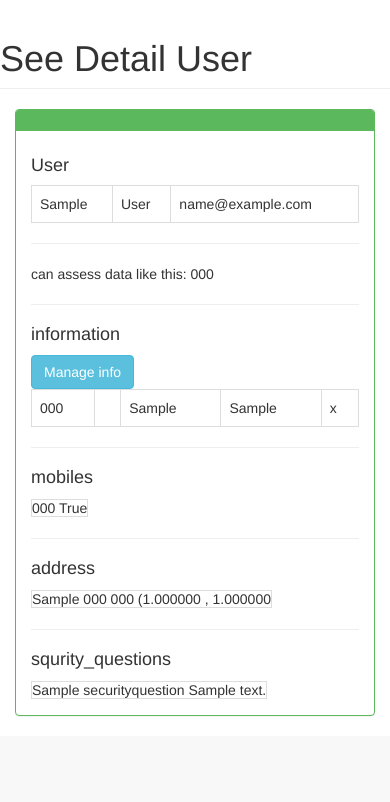
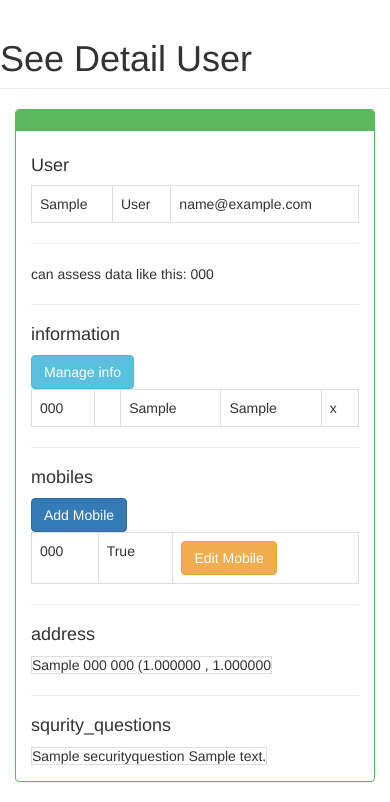
Before and after one commit to Madanifard/upload_cms, a Django app: page /user-management/user-detail/1 in a window 390 px wide. Shown: the part 251-1053 px from the top of the page. Before the commit the page ends 967 px from the top, so only its background shows below. Run offline with Django 3.2, Linux system fonts and the light colour scheme; tables that the repository leaves empty hold one stand-in row (values such as "Sample post"); some libraries are stand-ins or nearby versions.

Commit message:
Manage Mobile user in Panel

```diff
--- a/client/models.py
+++ b/client/models.py
@@ -10,6 +10,9 @@ class Information(models.Model):
     avatar = models.ImageField(upload_to='avatars')
     nationality = models.CharField(max_length=50)
     passport_code = models.CharField(max_length=50)
+
+    def __str__(self) -> str:
+        return self.national_code
 
 
 class Mobiles(models.Model):
--- a/client/queries.py
+++ b/client/queries.py
@@ -144,3 +144,18 @@ def user_details(user_id):
         }
     finally:
         return output
+
+def get_mobile_user(mobile_id):
+    output = {}
+    try:
+        output = {
+            'status': True,
+            'mobile': Mobiles.objects.get(id=mobile_id)
+        }
+    except Exception as ex:
+        output = {
+            'status': False,
+            'message': 'Mobile not Found'
+        }
+    finally:
+        return output
--- a/client/templates/client/user_details.html
+++ b/client/templates/client/user_details.html
@@ -54,14 +54,18 @@
                         <div>
                             <!--mobiles-->
                             <h4>mobiles</h4>
-                                <tabel class="table table-bordered table-hover">
+                                <a href="{% url 'mobile_user_manage' user_id=user.id mobile_id=0 %}" class="btn btn-primary">Add Mobile</a>
+                                <table class="table table-bordered table-hover">
                                     {% for mobile in mobiles.all  %}
                                         <tr>
                                             <td>{{ mobile.mobile}}</td>
                                             <td>{{ mobile.verified }}</td>
+                                            <td>
+                                            <a href="{% url 'mobile_user_manage' user_id=user.id mobile_id=mobile.id %}" class="btn btn-warning">Edit Mobile</a>
+                                            </td>
                                         </tr>
                                     {% endfor %}
-                                </tabel>
+                                </table>
                         </div>
                         <hr>
                         <div>
--- a/client/urls.py
+++ b/client/urls.py
@@ -8,6 +8,7 @@ urlpatterns = [
     path('list-admin-user/', views.AdminUserList.as_view(), name='list_admin_user'),
     path('user-detail/<int:user_id>', views.UserDetails.as_view(), name='user_detail'),
     path('infromation-user-manage/<int:user_id>', views.InformationUserManage.as_view(), name='infromation_user_manage'),
+    path('mobile-user-manage/<int:user_id>/<int:mobile_id>', views.MobileUserManage.as_view(), name='mobile_user_manage')
 ]
 
 if settings.DEBUG:
--- a/client/views.py
+++ b/client/views.py
@@ -1,3 +1,5 @@
+from datetime import datetime
+import random
 from django.http.response import HttpResponseNotFound
 from django.shortcuts import redirect, render
 from django.views import View
@@ -75,3 +77,47 @@ class InformationUserManage(View):
                 'is_edit': is_edit,
                 'user_id': user_id,
             })
+
+class MobileUserManage(View):
+    def get(self, request, user_id=0, mobile_id=0):
+        queries.check_exists_user(user_id)
+        is_edit = False
+        if mobile_id:
+            mobile = queries.get_mobile_user(mobile_id)
+            if mobile['status']:
+                form = forms.MobileUser(instance=mobile['mobile'])
+                is_edit = True
+            else:
+                form = forms.MobileUser()
+        else:
+            form = forms.MobileUser()
+
+        form.fields['date_sent'].initial = datetime.today()
+        form.fields['sms_code'].initial = random.sample(range(1111, 9999), 1)[0]
+
+        return render(request, 'client/mobile_user_manage.html', {
+            'form': form,
+            'is_edit': is_edit,
+            'user_id': user_id,
+            'mobile_id': mobile_id,
+        })
+
+    def post(self, request, user_id=0, mobile_id=0):
+        mobile = queries.get_mobile_user(mobile_id)
+        if mobile['status']:
+            form = forms.MobileUser(request.POST, instance=mobile['mobile'])
+            is_edit = True
+        else:
+            form = forms.MobileUser(request.POST)
+            is_edit = False
+
+        if form.is_valid():
+            form.save()
+            return redirect(reverse('user_detail', args=[user_id]))
+        else:
+            return render(request, 'client/mobile_user_manage.html', {
+                'form': form,
+                'is_edit': is_edit,
+                'user_id': user_id,
+                'mobile_id': mobile_id,
+            })
```
Also changed, not shown: client/forms.py (+7 -1 lines), client/templates/client/mobile_user_manage.html (added, +53 -0 lines).
